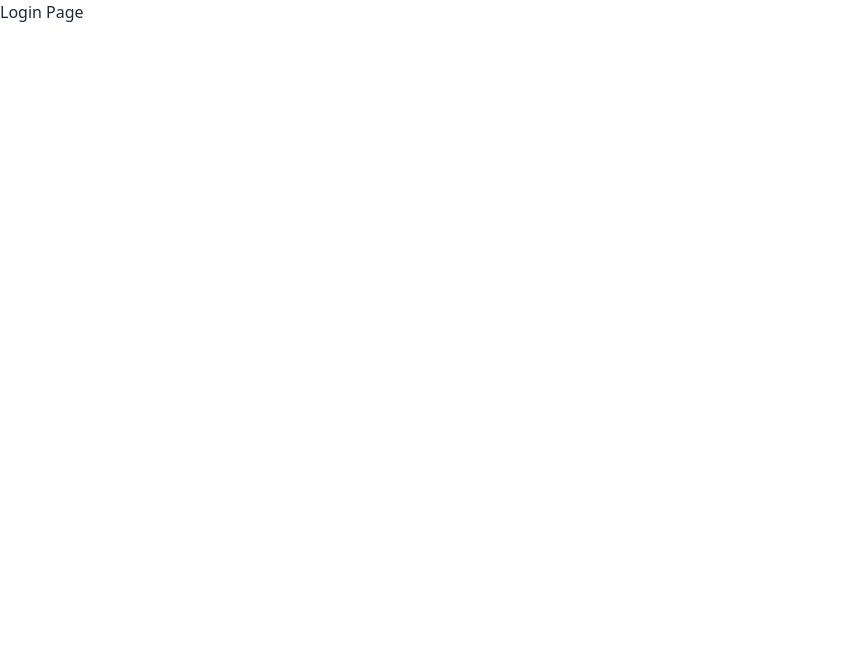
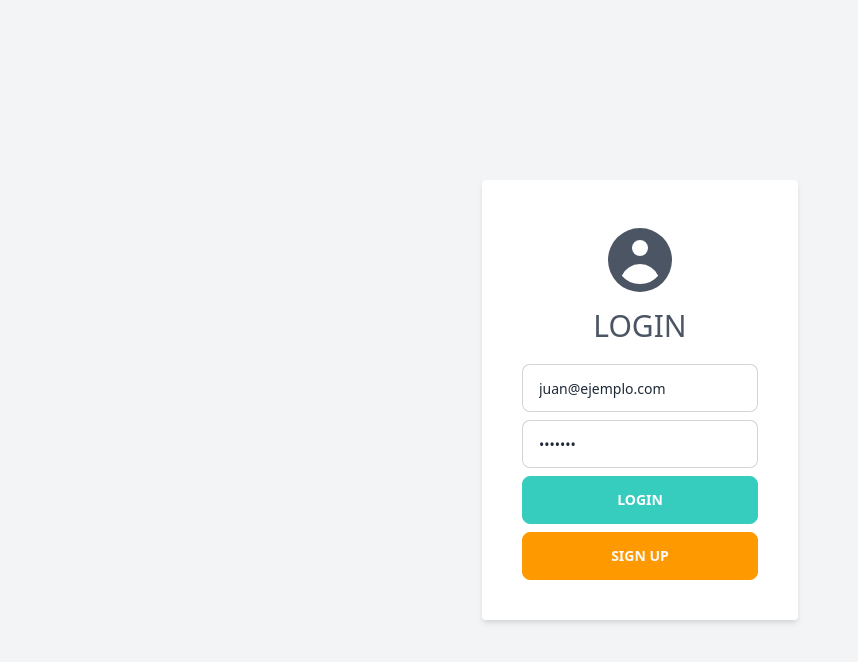
Before and after one commit to silvatarik/journal-app-defrev, a React (Create React App) app: page /auth/login in a window 1280 px wide. Shown: the top 662 px of the page, without its empty margins (0-858 px from the left). Built offline with nearby package versions, Linux system fonts and the light colour scheme.

Commit message:
redux ready

```diff
--- a/package.json
+++ b/package.json
@@ -15,8 +15,12 @@
     "daisyui": "^1.14.5",
     "react": "^17.0.2",
     "react-dom": "^17.0.2",
+    "react-hook-form": "^7.17.4",
+    "react-redux": "^7.2.5",
     "react-router-dom": "^5.3.0",
     "react-scripts": "4.0.3",
+    "redux-devtools-extension": "^2.13.9",
+    "redux-thunk": "^2.3.0",
     "typescript": "^4.4.4",
     "web-vitals": "^1.1.2"
   },
--- a/src/Applications.tsx
+++ b/src/Applications.tsx
@@ -1,9 +1,9 @@
 import React from 'react'
 import { BrowserRouter, Route, Switch, RouteComponentProps } from 'react-router-dom'
-import logging from './config/logging';
 import routes from './config/routes';
 
-export const Applications:React.FunctionComponent = () => {
+export const Applications:React.FunctionComponent<{}> = props => {
+
     return (
         <div>
              <BrowserRouter>
--- /dev/null
+++ b/src/interfaces/action.ts
@@ -0,0 +1,4 @@
+export default interface IAction{
+    type: string,
+    payload: any
+}
--- a/src/pages/authPages/LoginPage.tsx
+++ b/src/pages/authPages/LoginPage.tsx
@@ -1,16 +1,116 @@
-import React, { useEffect } from 'react'
-import logging from '../../config/logging';
-import IPage from '../../interfaces/page'
+import React, { useEffect } from "react";
 
-export const LoginPage:React.FunctionComponent<IPage> = props => {
+import logging from "../../config/logging";
 
-    useEffect(() => {
-        logging.info(`Loading ${props.name}`);
-    }, [props.name])
+/** Interfaces **/
+import IPage from "../../interfaces/page";
 
-    return (
-        <div>
-            <h1>Login Page</h1>
-        </div>
-    )
-}
+/** React Router DOM **/
+import {  Link,useHistory } from 'react-router-dom'
+
+
+/** React Forms **/
+import { useForm, SubmitHandler } from "react-hook-form";
+
+/** Definición Input Forms **/
+type Inputs = {
+  email: string;
+  password: string;
+};
+
+export const LoginPage: React.FunctionComponent<IPage> = (props) => {
+  /** Styles **/
+  const style = {
+    inputCustom: "input input-bordered w-full mb-2",
+    buttonLoad:
+      "bg-gray-700 text-white font-bold py-2 px-4 w-full rounded hover:bg-gray-600",
+  };
+
+  /** Desestructuración de las prop del Hook **/
+  const {
+    register,
+    handleSubmit,
+    formState: { errors },
+  } = useForm<Inputs>();
+
+  /** Obtenemos el historial **/
+  const history = useHistory();
+
+  const onSubmit: SubmitHandler<Inputs> = (data) => {
+    // console.log(data);
+    history.push('/')
+  };
+
+  useEffect(() => {
+    logging.info(`Loading ${props.name}`);
+  }, [props.name]);
+
+  return (
+    <div className="w-screen h-screen flex justify-center items-center bg-gray-100">
+      <form
+        onSubmit={handleSubmit(onSubmit)}
+        className="p-10 bg-white rounded flex justify-center items-center flex-col shadow-md"
+      >
+        <svg
+          xmlns="http://www.w3.org/2000/svg"
+          className="w-20 h-20 text-gray-600 mb-2"
+          viewBox="0 0 20 20"
+          fill="currentColor"
+        >
+          <path
+            fillRule="evenodd"
+            d="M18 10a8 8 0 11-16 0 8 8 0 0116 0zm-6-3a2 2 0 11-4 0 2 2 0 014 0zm-2 4a5 5 0 00-4.546 2.916A5.986 5.986 0 0010 16a5.986 5.986 0 004.546-2.084A5 5 0 0010 11z"
+            clipRule="evenodd"
+          />
+        </svg>
+        <p className="mb-5 text-3xl uppercase text-gray-600">Login</p>
+        <input
+          defaultValue={"juan@ejemplo.com"}
+          className={
+            errors.email
+              ? `${style.inputCustom} input-error`
+              : style.inputCustom
+          }
+          type="email"
+          {...register("email", { required: "Cannot be empty" })}
+        />
+        {errors.email && (
+          <label className="label">
+            <span className="label-text-alt text-red-500">
+              {errors.email.message}
+            </span>
+          </label>
+        )}
+        <input
+          defaultValue={"1234567"}
+          className={
+            errors.password
+              ? `${style.inputCustom} input-error`
+              : style.inputCustom
+          }
+          type="password"
+          {...register("password", { required: "Cannot be empty" })}
+        />
+        {errors.password && (
+          <label className="label">
+            <span className="label-text-alt text-red-500">
+              {errors.password.message}
+            </span>
+          </label>
+        )}
+        <button
+          className="btn btn-accent w-full mb-2"
+          type="submit"
+        >
+          <span>Login</span>
+        </button>
+        <button
+          className="btn btn-warning w-full"
+          type="button"
+        >
+          <Link to="/auth/register"><span>SIGN UP</span></Link>
+        </button>
+      </form>
+    </div>
+  );
+};
--- a/src/pages/authPages/RegisterPage.tsx
+++ b/src/pages/authPages/RegisterPage.tsx
@@ -1,16 +1,110 @@
-import React, { useEffect } from 'react'
-import logging from '../../config/logging';
-import IPage from '../../interfaces/page'
+import React, { useEffect } from "react";
+import logging from "../../config/logging";
 
-export const RegisterPage:React.FunctionComponent<IPage> = props => {
+/** Interfaces **/
+import IPage from "../../interfaces/page";
 
-    useEffect(() => {
-        logging.info(`Loading ${props.name}`);
-    }, [props.name])
+/** React Router DOM **/
+import { Link } from "react-router-dom";
 
-    return (
-        <div>
-            <h1>Register Page</h1>
+/** React Forms **/
+import { useForm, SubmitHandler } from "react-hook-form";
+
+/** Definición Input Forms **/
+type Inputs = {
+  email: string;
+  password: string;
+  password2: string;
+};
+
+/** Styles **/
+const style = {
+  inputCustom: "input input-bordered w-full mb-2",
+  buttonLoad:
+    "bg-gray-700 text-white font-bold py-2 px-4 w-full rounded hover:bg-gray-600",
+};
+
+export const RegisterPage: React.FunctionComponent<IPage> = (props) => {
+  useEffect(() => {
+    logging.info(`Loading ${props.name}`);
+  }, [props.name]);
+
+  /** Desestructuración de las prop del Hook **/
+  const {
+    register,
+    handleSubmit,
+    formState: { errors },
+  } = useForm<Inputs>();
+
+  const onSubmit: SubmitHandler<Inputs> = (data) => {
+    console.log(data);
+  };
+
+  return (
+    <div className="w-screen h-screen flex justify-center items-center bg-gray-100">
+      <form
+        onSubmit={handleSubmit(onSubmit)}
+        className="p-10 bg-white rounded flex justify-center items-center flex-col shadow-md"
+      >
+        <p className="mb-5 text-3xl uppercase text-gray-600">REGISTER</p>
+
+        <div className="form-control">
+          <label className="label">
+            <span className="label-text">Email</span>
+          </label>
+          <input
+            defaultValue={"juan@ejemplo.com"}
+            className={
+              errors.email
+                ? `${style.inputCustom} input-error`
+                : style.inputCustom
+            }
+            type="email"
+            {...register("email", { required: "Cannot be empty" })}
+          />
+          {errors.email && (
+            <label className="label">
+              <span className="label-text-alt text-red-500">
+                {errors.email.message}
+              </span>
+            </label>
+          )}
         </div>
-    )
-}
+        <div className="form-control">
+          <label className="label">
+            <span className="label-text">Password</span>
+          </label>
+          <input
+            defaultValue={"1234567"}
+            className={
+              errors.password
+                ? `${style.inputCustom} input-error`
+                : style.inputCustom
+            }
+            type="password"
+            {...register("password", { required: "Cannot be empty" })}
+          />
+          {errors.password && (
+            <label className="label">
+              <span className="label-text-alt text-red-500">
+                {errors.password.message}
+              </span>
+            </label>
+          )}
+        </div>
+
+        <button className="btn btn-accent w-full" type="button">
+          <Link to="/auth/register">
+            <span>SIGN UP</span>
+          </Link>
+        </button>
+
+        <label className="mt-2">
+          <Link to="/auth/login" className="link link-secondary">
+            ¿Yá estas registrado?
+          </Link>
+        </label>
+      </form>
+    </div>
+  );
+};
--- /dev/null
+++ b/src/reducers/authReducer.ts
@@ -0,0 +1,20 @@
+//Interfaces
+
+import IAction from "../interfaces/action";
+import { types } from "../types/types";
+
+export const authReducer = (state = {}, action: IAction) => {
+    switch (action.type) {
+        case types.login:
+            return {
+                uid: action.payload.uid,
+                name: action.payload.displayName
+            }
+
+        case  types.logout:
+            return {}
+
+        default:
+            return state;
+    }
+}
--- /dev/null
+++ b/src/store/store.ts
@@ -0,0 +1,14 @@
+import { createStore, combineReducers,applyMiddleware ,compose } from 'redux';
+import thunk from 'redux-thunk';
+import { authReducer } from '../reducers/authReducer';
+import { composeWithDevTools } from 'redux-devtools-extension';
+
+//Para usar varios reducers necesitamos usar combineReducers y composeEnhancers para usar varios reducers y las devTools
+export const reducers = combineReducers({
+    auth: authReducer
+})
+
+const composeEnhancers = composeWithDevTools({}) || compose;
+export const store = createStore(reducers, /* preloadedState, */ composeEnhancers(
+    applyMiddleware(thunk)
+  ));
--- /dev/null
+++ b/src/types/types.ts
@@ -0,0 +1,18 @@
+export const types = {
+    login: '[Auth] Login',
+    logout: '[Auth] Logout',
+
+    uiSetError: '[UI] Set Error',
+    uiRemoveError: '[UI] Remove Error',
+    uiStartLoading:'[UI] Start Loading',
+    uiFinishLoading:'[UI] Finish Loading',
+
+    notesAddEntry: '[Notes] New Note',
+    notesActive: '[Notes] Set Active note',
+    notesAddNew: '[Notes] Add New Note',
+    notesLoad: '[Notes] Load notes',
+    notesUpdated: '[Notes] Updated note',
+    notesFileUrl: '[Notes] Updated Image url',
+    notesDelete: '[Notes] Delete note',
+    notesCleaning: '[Notes] Logout Cleaning',
+}
```
Also changed, not shown: 1 other file (tests, documents, lock files or other folders).
